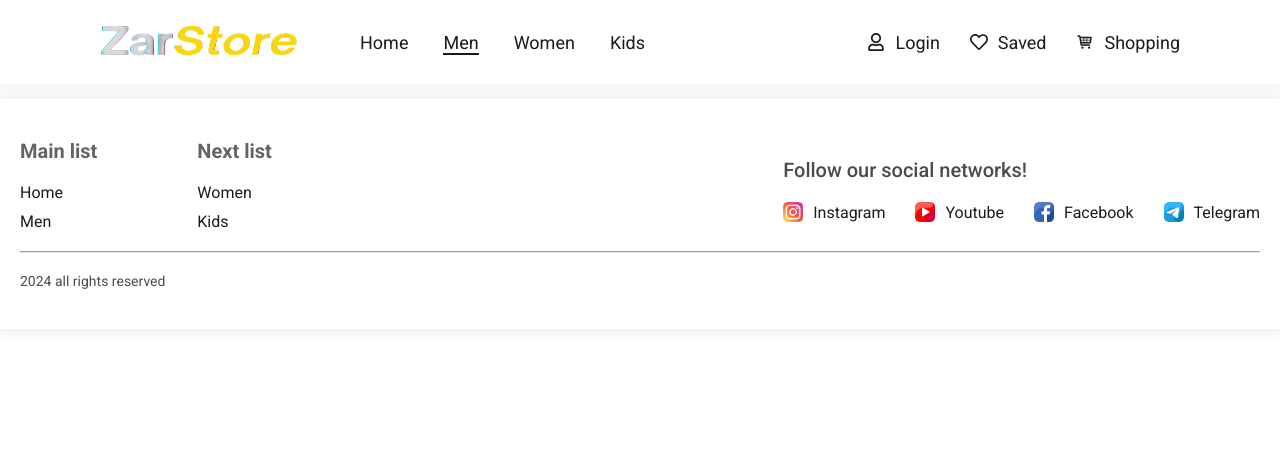
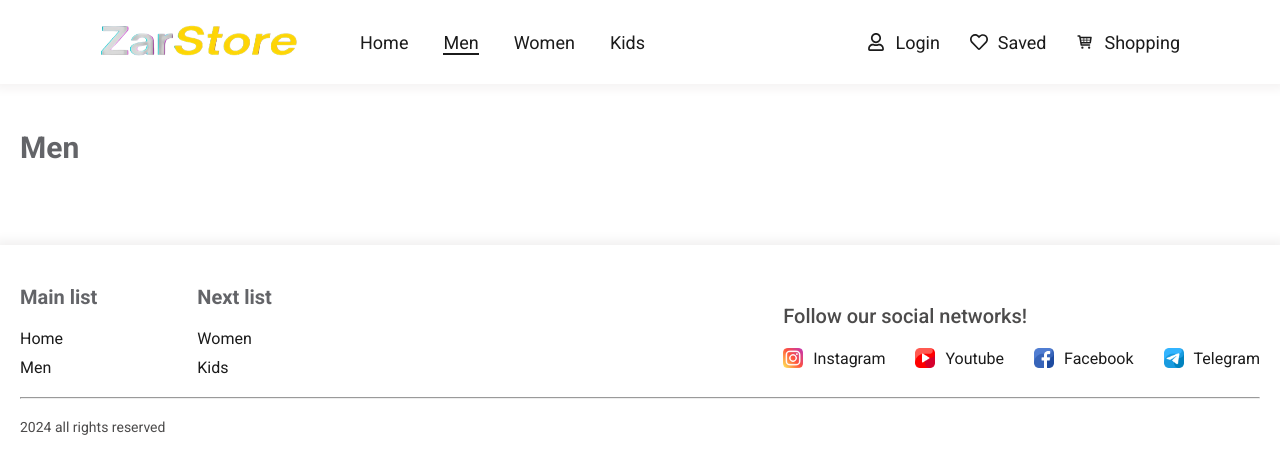
Before and after one commit to muhammadali0666/ecommerce-frontend, a React (Vite) app: page /men in a window 1280 px wide. Shown: the top 474 px of the page. Built offline with nearby package versions, Linux system fonts and the light colour scheme; the HTML template or start-up script is replaced by a standard one.

Commit message:
added some changes

```diff
--- a/src/components/StyledComponents/index.js
+++ b/src/components/StyledComponents/index.js
@@ -11,3 +11,10 @@ export const Title = styled.h2`
   margin-bottom: 40px;
   color: rgba(60,61,66, 0.8)
 `;
+
+export const CategoryTitle = styled.h2`
+  font-size: 30px;
+  margin-bottom: 30px;
+  color: rgba(60,61,66, 0.8);
+  margin-top: 130px;
+`;
--- a/src/pages/Kids/index.jsx
+++ b/src/pages/Kids/index.jsx
@@ -1,10 +1,13 @@
 import React from "react";
 import { Layouts } from "../../components/Layouts";
+import { CategoryTitle, Container } from "../../components/StyledComponents";
 
 export const Kids = () => {
   return (
     <Layouts>
-      <h1>Kids</h1>
+      <Container>
+        <CategoryTitle>Kids</CategoryTitle>
+      </Container>
     </Layouts>
   );
 };
--- a/src/pages/Men/index.jsx
+++ b/src/pages/Men/index.jsx
@@ -1,10 +1,13 @@
 import React from "react";
 import { Layouts } from "../../components/Layouts";
+import { CategoryTitle, Container } from "../../components/StyledComponents";
 
 export const Men = () => {
   return (
     <Layouts>
-      <div>Men</div>
+      <Container>
+        <CategoryTitle>Men</CategoryTitle>
+      </Container>
     </Layouts>
   );
 };
--- a/src/pages/Women/index.jsx
+++ b/src/pages/Women/index.jsx
@@ -1,10 +1,13 @@
 import React from "react";
 import { Layouts } from "../../components/Layouts";
+import { CategoryTitle, Container } from "../../components/StyledComponents";
 
 export const Women = () => {
   return (
     <Layouts>
-      <div>Women</div>
+      <Container>
+        <CategoryTitle>Women</CategoryTitle>
+      </Container>
     </Layouts>
   );
 };
```
Also changed, not shown: src/pages/Men/men.css (added).
